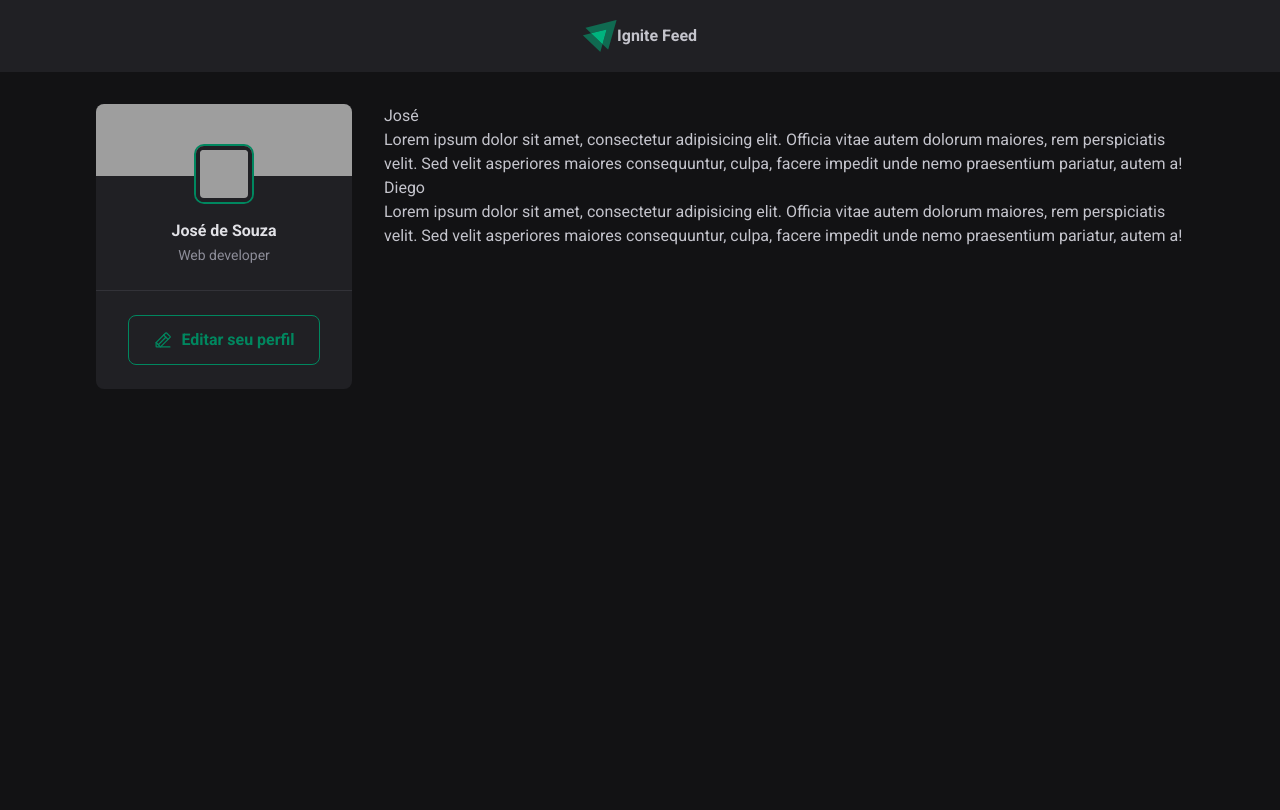
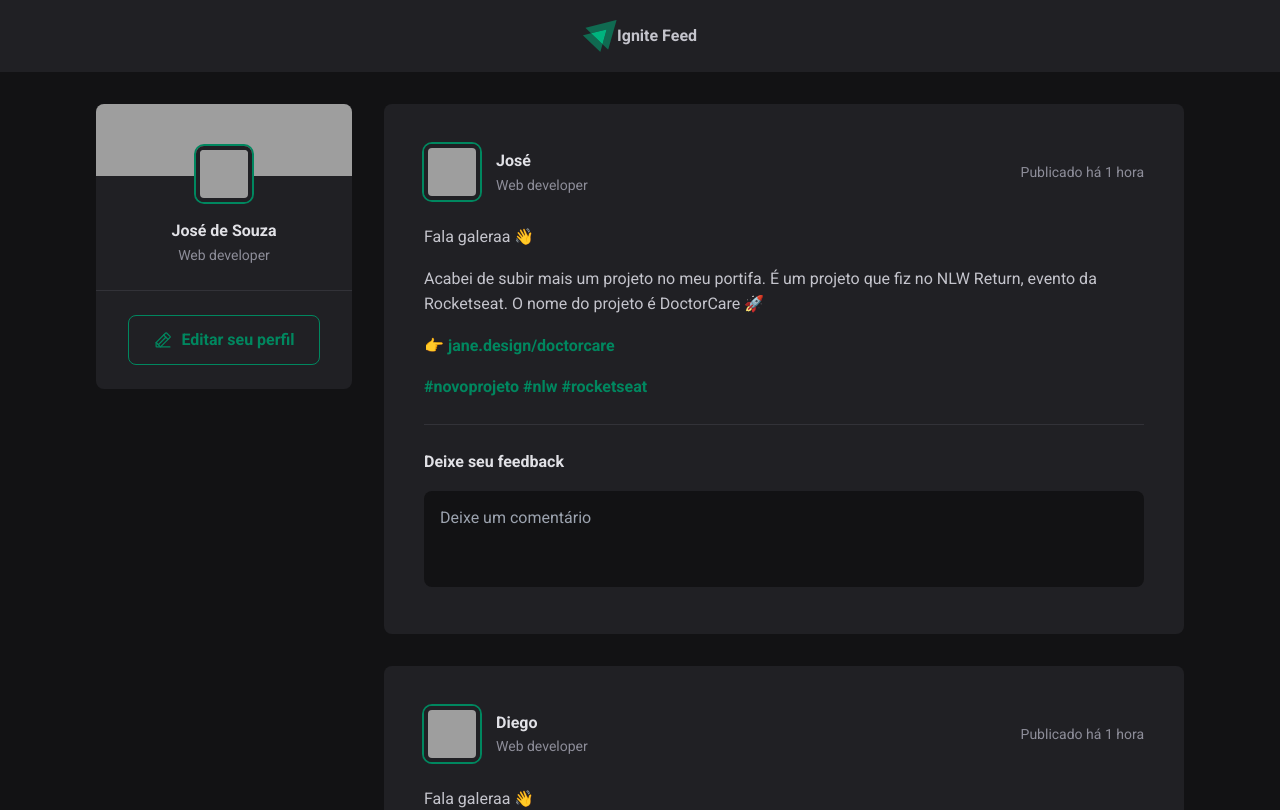
Before and after one commit to josesouzaa/ignite-feed, a React (Vite) app: page / in a window 1280 px wide. Shown: the top 810 px of the page. Built offline with nearby package versions, Linux system fonts and the light colour scheme; grey boxes are pictures that could not be loaded.

Commit message:
Componente de Post

```diff
--- a/src/components/Post.tsx
+++ b/src/components/Post.tsx
@@ -5,9 +5,80 @@ interface PostProps {
 
 export function Post({ author, content }: PostProps) {
   return (
-    <div>
-      <span>{author}</span>
-      <p>{content}</p>
-    </div>
+    <article className="bg-brand-gray-800 rounded-lg p-10 first-of-type:mt-0 mt-8">
+      <header className="flex items-center justify-between">
+        <div className="flex items-center gap-4">
+          <img
+            className="w-12 h-12 rounded-lg border-4 border-brand-gray-800 ring-2 ring-brand-green-500 box-content"
+            src="https://github.com/josesouzaa.png"
+          />
+
+          <div className="flex flex-col">
+            <strong className="text-brand-gray-100 leading-[1.6]">
+              {author}
+            </strong>
+            <span className="text-brand-gray-400 text-sm leading-[1.6]">
+              Web developer
+            </span>
+          </div>
+        </div>
+
+        <time
+          className="text-sm text-brand-gray-400"
+          title="11 de Maio as 08:13"
+          dateTime="2022-05-11 00:13:30"
+        >
+          Publicado há 1 hora
+        </time>
+      </header>
+
+      <div className="leading-[1.6] text-brand-gray-300 mt-6">
+        <p className="mt-4">Fala galeraa 👋</p>
+
+        <p className="mt-4">
+          Acabei de subir mais um projeto no meu portifa. É um projeto que fiz
+          no NLW Return, evento da Rocketseat. O nome do projeto é DoctorCare 🚀
+        </p>
+
+        <p className="mt-4">
+          👉{' '}
+          <a
+            className="font-bold text-brand-green-500 hover:text-brand-green-300"
+            href="#"
+          >
+            jane.design/doctorcare
+          </a>
+        </p>
+
+        <p className="mt-4">
+          <a
+            className="font-bold text-brand-green-500 hover:text-brand-green-300"
+            href="#"
+          >
+            #novoprojeto #nlw #rocketseat
+          </a>
+        </p>
+      </div>
+
+      <form className="w-full mt-6 pt-6 border-t border-brand-gray-600 group">
+        <strong className="leading-[1.6] text-brand-gray-100">
+          Deixe seu feedback
+        </strong>
+
+        <textarea
+          className="w-full bg-brand-gray-900 resize-none h-24 p-4 rounded-lg text-brand-gray-100 leading-[1.4] mt-4 focus-visible:outline-none"
+          placeholder="Deixe um comentário"
+        />
+
+        <footer className="invisible max-h-0 group-focus-within:visible group-focus-within:max-h-[none] transition">
+          <button
+            className="py-4 px-6 mt-4 rounded-lg bg-brand-green-500 text-brand-white font-bold hover:bg-brand-green-300 transition"
+            type="submit"
+          >
+            Comentar
+          </button>
+        </footer>
+      </form>
+    </article>
   )
 }
--- a/src/styles/global.css
+++ b/src/styles/global.css
@@ -3,6 +3,9 @@
 @tailwind utilities;
 
 @layer base {
+  :focus {
+    @apply outline-none ring-2 ring-brand-green-500 ring-offset-1 ring-offset-brand-gray-800;
+  }
   body {
     @apply bg-brand-gray-900 text-brand-gray-300 antialiased;
   }
--- a/tailwind.config.cjs
+++ b/tailwind.config.cjs
@@ -16,6 +16,7 @@ module.exports = {
           'gray-700': '#29292e',
           'gray-800': '#202024',
           'gray-900': '#121214',
+          'green-300': '#00b37e',
           'green-500': '#00875f'
         }
       },
```
